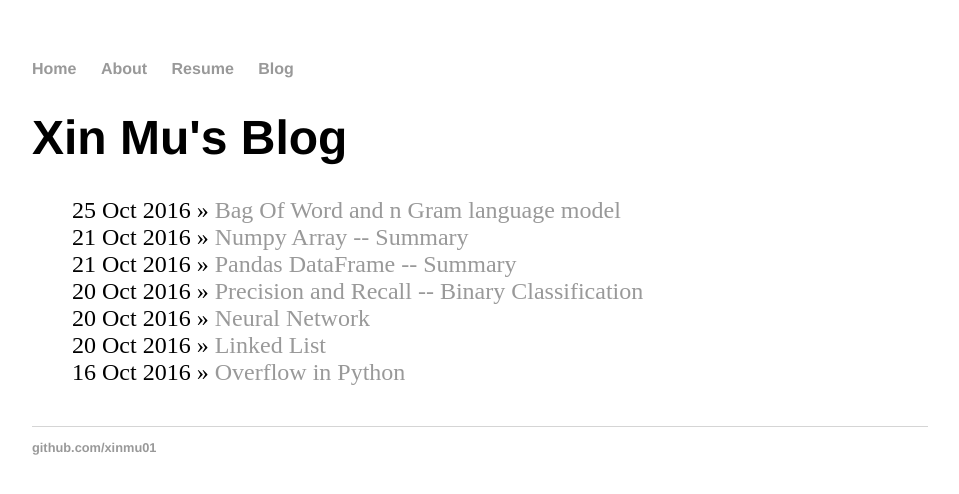
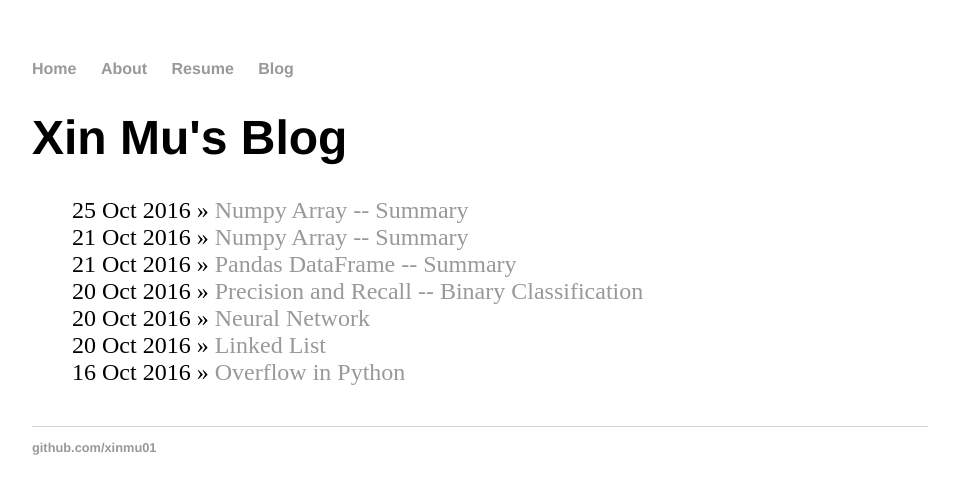
Before and after one commit to xinmu01/xinmu01.github.io, a Jekyll site: the page built from blog/index.html, in a window 1280 px wide. Shown: the top 494 px of the page, without its empty margins (160-1119 px from the left). Built offline with Jekyll 4.4.1, drawn with Linux system fonts in a browser that asks for light colours.

Commit message:
Update 2016-10-25-Bag-of-Word and N-gram Language Model.md

```diff
--- a/_posts/2016-10-25-Bag-of-Word and N-gram Language Model.md
+++ b/_posts/2016-10-25-Bag-of-Word and N-gram Language Model.md
@@ -1 +1,6 @@
+---
+published: true
+title: Numpy Array -- Summary
+layout: post
+---
 Bag-of-word is the simplies language model.
```
